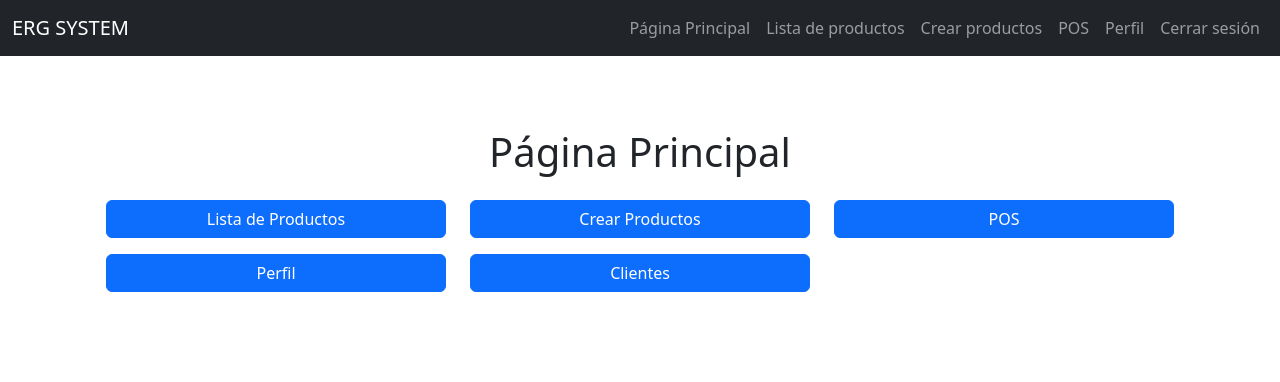
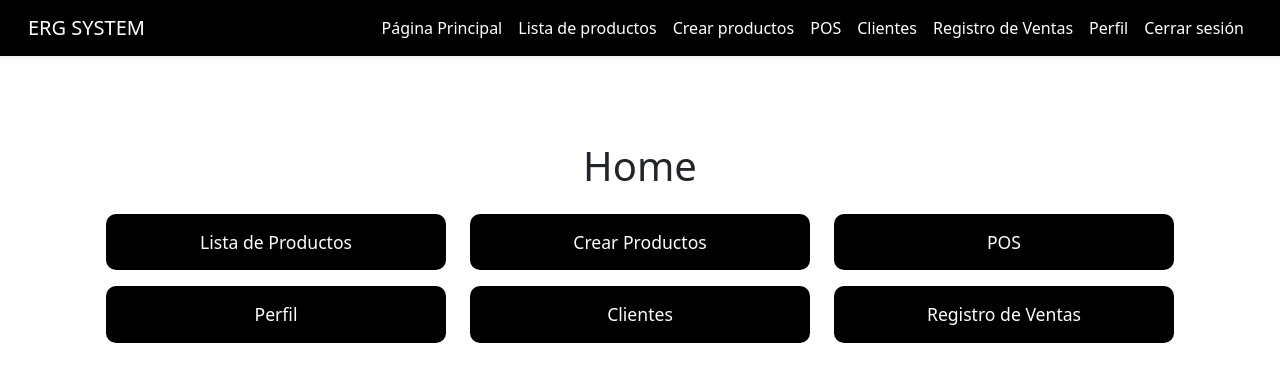
Before and after one commit to enzomcg1/frontend-proyecto, a React (Create React App) app: page /pagina-principal in a window 1280 px wide. Shown: the top 382 px of the page. Built offline with nearby package versions, Linux system fonts and the light colour scheme; sample sign-in values are in the browser's storage.

Commit message:
Estos cambios corresponden a la correcion del modulo de los clientes, ya se envian todos los datos debidamente al backend y algunas actualizaciones del diseño

```diff
--- a/src/App.js
+++ b/src/App.js
@@ -8,7 +8,8 @@ import CrearProductos from './components/CrearProductos';
 import Perfil from './components/Perfil';
 import VentaDeProductos from './components/VentaDeProductos';
 import PaginaPrincipal from './components/PaginaPrincipal';
-import Clientes from './components/Clientes'; // Importar el módulo de clientes
+import Clientes from './components/Clientes';
+import ListaVentas from './components/ListaVentas'; // Importar el nuevo componente
 
 const App = () => {
     const isAuthenticated = !!localStorage.getItem('token');
@@ -25,7 +26,8 @@ const App = () => {
                             <Route path="/CrearProducto" element={<CrearProductos />} />
                             <Route path="/perfil" element={<Perfil />} />
                             <Route path="/POS" element={<VentaDeProductos />} />
-                            <Route path="/clientes" element={<Clientes />} /> {/* Nueva ruta para Clientes */}
+                            <Route path="/clientes" element={<Clientes />} />
+                            <Route path="/lista-ventas" element={<ListaVentas />} /> {/* Nueva ruta para ListaVentas */}
                             <Route path="*" element={<Navigate to="/pagina-principal" />} />
                         </>
                     ) : (
--- a/src/components/CrearClientes.js
+++ b/src/components/CrearClientes.js
@@ -5,7 +5,7 @@ const CrearClientes = () => {
     const [nombre, setNombre] = useState('');
     const [direccion, setDireccion] = useState('');
     const [telefono, setTelefono] = useState('');
-    const [CI, setCi] = useState('');
+    const [ci, setCi] = useState('');
     const [mensaje, setMensaje] = useState('');  // Inicializamos correctamente la variable
 
     const handleSubmit = async (e) => {
@@ -16,7 +16,7 @@ const CrearClientes = () => {
             nombre,
             direccion,
             telefono,
-            CI,
+            ci,
             creditoAcumulado: 0, // Aseguramos que sea 'creditoAcumulado' para que coincida con el modelo
         };
 
--- /dev/null
+++ b/src/components/ListaVentas.js
@@ -0,0 +1,64 @@
+import React, { useEffect, useState } from 'react';
+import axios from 'axios';
+import { useNavigate } from 'react-router-dom';
+
+const ListaVentas = () => {
+    const [ventas, setVentas] = useState([]);
+    const navigate = useNavigate();
+
+    useEffect(() => {
+        const obtenerVentas = async () => {
+            try {
+                const res = await axios.get('http://localhost:4000/api/ventas');
+                setVentas(res.data);
+            } catch (error) {
+                console.error('Error al obtener las ventas:', error);
+            }
+        };
+
+        obtenerVentas();
+    }, []);
+
+    return (
+        <div className="container mt-5">
+            <h2>Registro de Ventas</h2>
+            <button className="btn btn-secondary mb-3" onClick={() => navigate('/pagina-principal')}>
+                Volver a la Página Principal
+            </button>
+            <table className="table table-striped">
+                <thead>
+                    <tr>
+                        <th>ID</th>
+                        <th>Cliente</th>
+                        <th>Productos</th>
+                        <th>Total</th>
+                        <th>Tipo de Venta</th>
+                        <th>Fecha</th>
+                    </tr>
+                </thead>
+                <tbody>
+                    {ventas.map((venta) => (
+                        <tr key={venta._id}>
+                            <td>{venta._id}</td>
+                            <td>{venta.clienteId?.nombre || 'Cliente no disponible'}</td>
+                            <td>
+                                <ul>
+                                    {venta.productos.map((producto, index) => (
+                                        <li key={index}>
+                                            {producto.nombre} - Cantidad: {producto.cantidad} - Precio: {producto.precio}
+                                        </li>
+                                    ))}
+                                </ul>
+                            </td>
+                            <td>{venta.total}</td>
+                            <td>{venta.tipoVenta}</td>
+                            <td>{new Date(venta.fecha).toLocaleString()}</td>
+                        </tr>
+                    ))}
+                </tbody>
+            </table>
+        </div>
+    );
+};
+
+export default ListaVentas;
--- /dev/null
+++ b/src/components/Navegacion.css
@@ -0,0 +1,72 @@
+/* Reducir el tamaño del marco de la barra de navegación */
+.navbar {
+    padding: 0.5rem 1rem;
+    /* Reducir el padding */
+}
+
+.navbar-brand {
+    font-size: 1.25rem;
+    /* Reducir el tamaño del texto del brand */
+}
+
+.nav-link {
+    padding: 0.5rem 1rem;
+    /* Reducir el padding de los enlaces */
+}
+
+/* Efecto 3D al pasar el cursor */
+.nav-link.hover-3d {
+    display: inline-block;
+    transition: transform 0.3s ease, color 0.3s ease;
+}
+
+.nav-link.hover-3d:hover {
+    transform: translateY(-3px);
+    /* Elevación más sutil */
+    color: #ff6f61 !important;
+    /* Cambiar color al pasar el cursor */
+}
+
+/* Formato bicolor */
+.navbar {
+    background: linear-gradient(90deg, #000000 0%, #000000 100%);
+    /* Fondo degradado */
+}
+
+.navbar-brand,
+.nav-link {
+    color: #ffffff !important;
+    /* Texto blanco */
+}
+
+.nav-link.hover-3d:hover {
+    background: linear-gradient(90deg, #c44e4e 0%, #ffcc00 100%);
+    /* Fondo degradado al pasar el cursor */
+    -webkit-background-clip: text;
+    background-clip: text;
+    color: transparent;
+    /* Texto con efecto degradado */
+}
+
+/* Ajustes para dispositivos móviles */
+@media (max-width: 992px) {
+    .navbar-collapse {
+        background: rgba(30, 60, 114, 0.9);
+        /* Fondo semitransparente para el menú colapsado */
+        padding: 10px;
+        border-radius: 10px;
+    }
+
+    .nav-link.hover-3d {
+        text-align: center;
+        /* Centrar los enlaces en móviles */
+        margin: 5px 0;
+        /* Espaciado entre enlaces */
+    }
+}
+
+/* Asegurar que el contenido no se solape con la barra de navegación */
+body {
+    padding-top: 70px;
+    /* Ajustar según la altura de la barra de navegación */
+}
--- a/src/components/Navegacion.js
+++ b/src/components/Navegacion.js
@@ -1,5 +1,6 @@
 import React from 'react';
 import { Link, useNavigate } from 'react-router-dom';
+import './Navegacion.css'; // Archivo CSS personalizado
 
 const Navegacion = () => {
     const navigate = useNavigate();
@@ -11,7 +12,7 @@ const Navegacion = () => {
     };
 
     return (
-        <nav className="navbar navbar-expand-lg navbar-dark bg-dark">
+        <nav className="navbar navbar-expand-lg navbar-dark bg-dark fixed-top shadow-sm">
             <div className="container-fluid">
                 <Link className="navbar-brand" to="/pagina-principal">
                     ERG SYSTEM
@@ -28,36 +29,46 @@ const Navegacion = () => {
                     <span className="navbar-toggler-icon"></span>
                 </button>
                 <div className="collapse navbar-collapse" id="navbarNav">
-                    <ul className="navbar-nav ms-auto">
+                    <ul className="navbar-nav ms-auto mb-2 mb-lg-0">
                         {isAuthenticated ? (
                             <>
                                 <li className="nav-item">
-                                    <Link className="nav-link" to="/pagina-principal">
+                                    <Link className="nav-link hover-3d" to="/pagina-principal">
                                         Página Principal
                                     </Link>
                                 </li>
                                 <li className="nav-item">
-                                    <Link className="nav-link" to="/ListaProductos">
+                                    <Link className="nav-link hover-3d" to="/ListaProductos">
                                         Lista de productos
                                     </Link>
                                 </li>
                                 <li className="nav-item">
-                                    <Link className="nav-link" to="/CrearProducto">
+                                    <Link className="nav-link hover-3d" to="/CrearProducto">
                                         Crear productos
                                     </Link>
                                 </li>
                                 <li className="nav-item">
-                                    <Link className="nav-link" to="/venta-productos">
+                                    <Link className="nav-link hover-3d" to="/POS">
                                         POS
                                     </Link>
                                 </li>
                                 <li className="nav-item">
-                                    <Link className="nav-link" to="/perfil">
+                                    <Link className="nav-link hover-3d" to="/clientes">
+                                        Clientes
+                                    </Link>
+                                </li>
+                                <li className="nav-item">
+                                    <Link className="nav-link hover-3d" to="/lista-ventas">
+                                        Registro de Ventas
+                                    </Link>
+                                </li>
+                                <li className="nav-item">
+                                    <Link className="nav-link hover-3d" to="/perfil">
                                         Perfil
                                     </Link>
                                 </li>
                                 <li className="nav-item">
-                                    <button className="nav-link btn btn-link" onClick={handleLogout}>
+                                    <button className="nav-link btn btn-link hover-3d" onClick={handleLogout}>
                                         Cerrar sesión
                                     </button>
                                 </li>
@@ -65,17 +76,17 @@ const Navegacion = () => {
                         ) : (
                             <>
                                 <li className="nav-item">
-                                    <Link className="nav-link" to="/pagina-principal">
+                                    <Link className="nav-link hover-3d" to="/pagina-principal">
                                         Página Principal
                                     </Link>
                                 </li>
                                 <li className="nav-item">
-                                    <Link className="nav-link" to="/login">
+                                    <Link className="nav-link hover-3d" to="/login">
                                         Iniciar sesión
                                     </Link>
                                 </li>
                                 <li className="nav-item">
-                                    <Link className="nav-link" to="/registro">
+                                    <Link className="nav-link hover-3d" to="/registro">
                                         Registrarse
                                     </Link>
                                 </li>
--- /dev/null
+++ b/src/components/PaginaPrincipal.css
@@ -0,0 +1,49 @@
+/* Estilo base para los botones */
+.btn-primary {
+    background: linear-gradient(90deg, #000000 0%, #000000 100%);
+    /* Fondo degradado */
+    border: none;
+    /* Sin bordes */
+    color: rgb(253, 253, 253);
+    /* Texto blanco */
+    padding: 15px 20px;
+    /* Espaciado interno */
+    font-size: 1.1rem;
+    /* Tamaño del texto */
+    border-radius: 10px;
+    /* Bordes redondeados */
+    transition: transform 0.3s ease, box-shadow 0.3s ease;
+    /* Transiciones suaves */
+}
+
+/* Efecto 3D al pasar el cursor */
+.btn-primary.hover-3d:hover {
+    transform: translateY(-5px);
+    /* Elevación */
+    box-shadow: 0 10px 20px rgba(0, 0, 0, 0.2);
+    /* Sombra */
+}
+
+/* Cambio de color al pasar el cursor */
+.btn-primary.hover-3d:hover {
+    background: linear-gradient(90deg, #ff6f61 0%, #ffcc00 100%);
+    /* Fondo degradado al pasar el cursor */
+    color: white;
+    /* Texto blanco */
+}
+
+/* Ajustes para dispositivos móviles */
+@media (max-width: 768px) {
+    .btn-primary {
+        font-size: 1rem;
+        /* Reducir el tamaño del texto en móviles */
+        padding: 10px 15px;
+        /* Reducir el padding en móviles */
+    }
+
+    .col-md-4 {
+        flex: 0 0 100%;
+        /* Hacer que los botones ocupen el 100% del ancho en móviles */
+        max-width: 100%;
+    }
+}
--- a/src/components/PaginaPrincipal.js
+++ b/src/components/PaginaPrincipal.js
@@ -1,5 +1,6 @@
 import React from 'react';
 import { useNavigate } from 'react-router-dom';
+import './PaginaPrincipal.css'; // Archivo CSS personalizado
 
 const PaginaPrincipal = () => {
     const navigate = useNavigate();
@@ -9,17 +10,18 @@ const PaginaPrincipal = () => {
         { name: 'Crear Productos', route: '/CrearProducto' },
         { name: 'POS', route: '/POS' },
         { name: 'Perfil', route: '/perfil' },
-        { name: 'Clientes', route: '/clientes' }, // Nuevo botón para Clientes
+        { name: 'Clientes', route: '/clientes' },
+        { name: 'Registro de Ventas', route: '/lista-ventas' }, // Nuevo botón para el registro de ventas
     ];
 
     return (
         <div className="container mt-5">
-            <h1 className="text-center mb-4">Página Principal</h1>
+            <h1 className="text-center mb-4">Home</h1>
             <div className="row">
                 {components.map((component, index) => (
                     <div className="col-md-4 mb-3" key={index}>
                         <button
-                            className="btn btn-primary w-100"
+                            className="btn btn-primary w-100 hover-3d"
                             onClick={() => navigate(component.route)}
                         >
                             {component.name}
```
